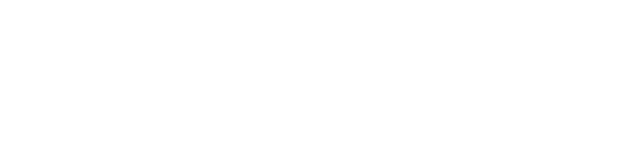
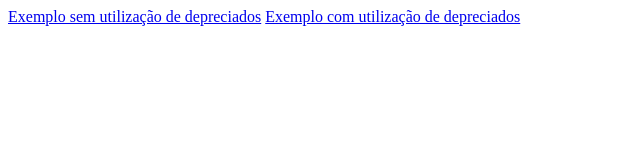
Before and after one commit to gustavokury10545/html-avancado, a plain HTML site: page index.html in a window 1280 px wide. Shown: the whole page, without its empty margins (0-640 px from the left). Drawn offline with Linux system fonts and the light colour scheme.

Commit message:
adicionando a home

```diff
--- a/index.html
+++ b/index.html
@@ -6,6 +6,7 @@
     <title>Curso HTML Avançado</title>
 </head>
 <body>
-
+    <a href="html-depreciado/index.html">Exemplo sem utilização de depreciados</a>
+    <a href="html-depreciado/antigo.html">Exemplo com utilização de depreciados</a>
 </body>
 </html>
```
